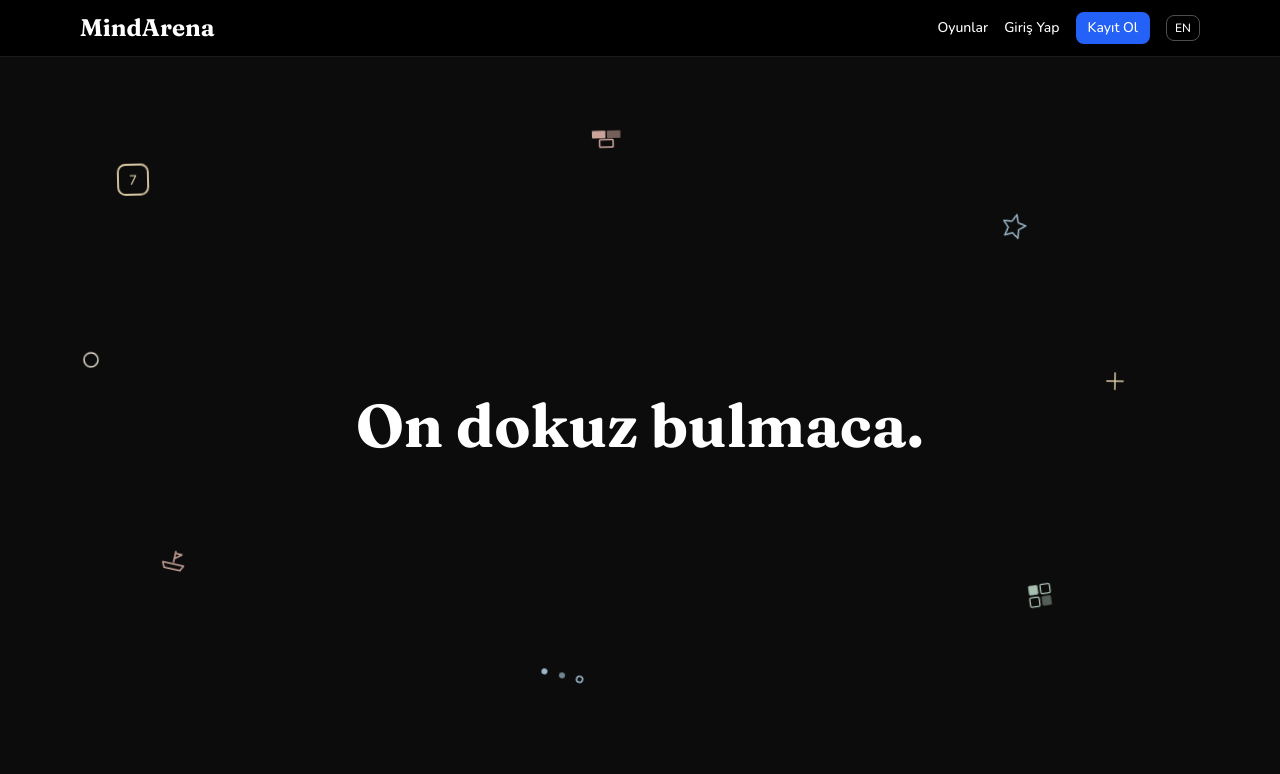
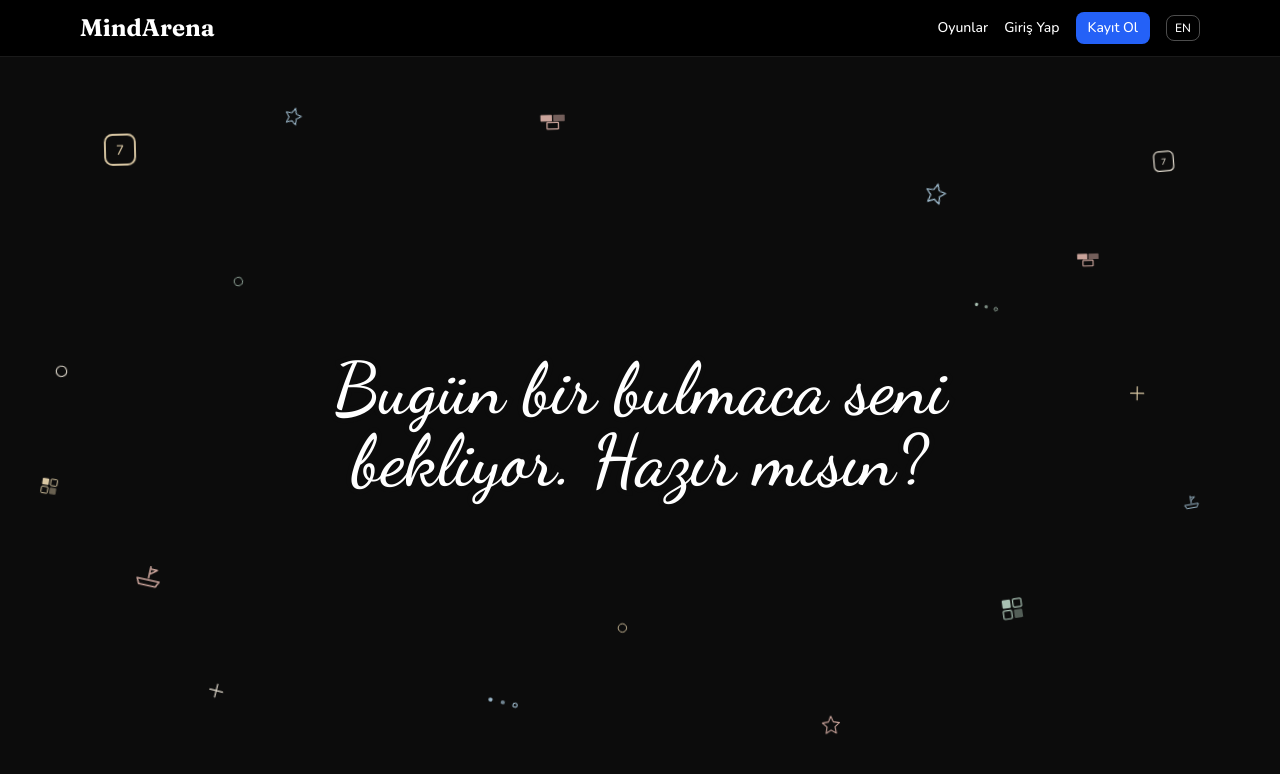
Before and after one commit to Duhterakturk/mindarena, a React (Vite) app in the folder frontend/: page / in a window 1280 px wide. Shown: the top 774 px of the page. Built offline with nearby package versions, Linux system fonts and the light colour scheme; no server answers.

Commit message:
Ana sayfadaki daveti el yazısıyla yaz, etrafındaki işaretleri çoğalt.

```diff
--- a/frontend/index.html
+++ b/frontend/index.html
@@ -8,7 +8,7 @@
     <meta name="theme-color" content="#f3eee4" />
     <link rel="preconnect" href="https://fonts.googleapis.com" />
     <link rel="preconnect" href="https://fonts.gstatic.com" crossorigin />
-    <link href="https://fonts.googleapis.com/css2?family=Fraunces:opsz,wght@9..144,560;9..144,680&family=Nunito:wght@500;700;800&display=swap" rel="stylesheet" />
+    <link href="https://fonts.googleapis.com/css2?family=Dancing+Script:wght@600&family=Fraunces:opsz,wght@9..144,560;9..144,680&family=Nunito:wght@500;700;800&display=swap" rel="stylesheet" />
     <link rel="manifest" href="/manifest.webmanifest" />
     <link rel="icon" type="image/png" sizes="192x192" href="/icons/icon-192.png" />
     <link rel="apple-touch-icon" href="/icons/icon-192.png" />
--- a/frontend/src/i18n/locales/en.json
+++ b/frontend/src/i18n/locales/en.json
@@ -9,7 +9,7 @@
     "logout": "Log Out"
   },
   "home": {
-    "title": "Nineteen puzzles."
+    "title": "A puzzle is waiting for you today. Ready?"
   },
   "auth": {
     "email": "Email",
--- a/frontend/src/i18n/locales/tr.json
+++ b/frontend/src/i18n/locales/tr.json
@@ -9,7 +9,7 @@
     "logout": "Çıkış Yap"
   },
   "home": {
-    "title": "On dokuz bulmaca."
+    "title": "Bugün bir bulmaca seni bekliyor. Hazır mısın?"
   },
   "auth": {
     "email": "E-posta",
--- a/frontend/src/pages/Home.jsx
+++ b/frontend/src/pages/Home.jsx
@@ -2,14 +2,24 @@ import { Link } from "react-router-dom";
 import { useTranslation } from "react-i18next";
 
 const MARKS = [
-  { top: "16%", left: "9%", delay: "0s", duration: "13s", rot: "-8deg", color: "#d9c7a3", node: "digit" },
-  { top: "22%", left: "78%", delay: "1.2s", duration: "15s", rot: "10deg", color: "#9bb7c9", node: "star" },
-  { top: "68%", left: "12%", delay: "0.6s", duration: "12s", rot: "6deg", color: "#c9a39a", node: "ship" },
-  { top: "72%", left: "80%", delay: "1.8s", duration: "14s", rot: "-12deg", color: "#a8c0b2", node: "grid" },
-  { top: "40%", left: "6%", delay: "2.1s", duration: "16s", rot: "4deg", color: "#e4ddd0", node: "ring" },
-  { top: "44%", left: "86%", delay: "0.4s", duration: "11s", rot: "-6deg", color: "#d9c7a3", node: "plus" },
-  { top: "84%", left: "42%", delay: "1.5s", duration: "13s", rot: "8deg", color: "#9bb7c9", node: "path" },
-  { top: "10%", left: "46%", delay: "2.4s", duration: "15s", rot: "-4deg", color: "#c9a39a", node: "brick" },
+  { top: "12%", left: "8%", delay: "0s", duration: "13s", rot: "-8deg", scale: 1, color: "#d9c7a3", node: "digit" },
+  { top: "18%", left: "72%", delay: "1.2s", duration: "15s", rot: "10deg", scale: 0.85, color: "#9bb7c9", node: "star" },
+  { top: "70%", left: "10%", delay: "0.6s", duration: "12s", rot: "6deg", scale: 1.05, color: "#c9a39a", node: "ship" },
+  { top: "74%", left: "78%", delay: "1.8s", duration: "14s", rot: "-12deg", scale: 0.9, color: "#a8c0b2", node: "grid" },
+  { top: "42%", left: "4%", delay: "2.1s", duration: "16s", rot: "4deg", scale: 0.75, color: "#e4ddd0", node: "ring" },
+  { top: "46%", left: "88%", delay: "0.4s", duration: "11s", rot: "-6deg", scale: 0.8, color: "#d9c7a3", node: "plus" },
+  { top: "88%", left: "38%", delay: "1.5s", duration: "13s", rot: "8deg", scale: 0.7, color: "#9bb7c9", node: "path" },
+  { top: "8%", left: "42%", delay: "2.4s", duration: "15s", rot: "-4deg", scale: 0.85, color: "#c9a39a", node: "brick" },
+  { top: "8%", left: "22%", delay: "0.8s", duration: "14s", rot: "12deg", scale: 0.7, color: "#9bb7c9", node: "star" },
+  { top: "14%", left: "90%", delay: "1.6s", duration: "12s", rot: "-10deg", scale: 0.65, color: "#e4ddd0", node: "digit" },
+  { top: "30%", left: "18%", delay: "2.2s", duration: "16s", rot: "7deg", scale: 0.6, color: "#a8c0b2", node: "ring" },
+  { top: "28%", left: "84%", delay: "0.3s", duration: "13s", rot: "-8deg", scale: 0.75, color: "#c9a39a", node: "brick" },
+  { top: "58%", left: "3%", delay: "1.1s", duration: "15s", rot: "5deg", scale: 0.7, color: "#d9c7a3", node: "grid" },
+  { top: "60%", left: "92%", delay: "2.6s", duration: "11s", rot: "-14deg", scale: 0.65, color: "#9bb7c9", node: "ship" },
+  { top: "86%", left: "16%", delay: "0.9s", duration: "14s", rot: "9deg", scale: 0.8, color: "#e4ddd0", node: "plus" },
+  { top: "90%", left: "64%", delay: "1.9s", duration: "16s", rot: "-5deg", scale: 0.75, color: "#c9a39a", node: "star" },
+  { top: "34%", left: "76%", delay: "2.8s", duration: "12s", rot: "11deg", scale: 0.55, color: "#a8c0b2", node: "path" },
+  { top: "78%", left: "48%", delay: "0.2s", duration: "15s", rot: "-7deg", scale: 0.6, color: "#d9c7a3", node: "ring" },
 ];
 
 function Mark({ kind }) {
@@ -84,9 +94,9 @@ export default function Home() {
   return (
     <div className="home-desk">
       <div className="pointer-events-none absolute inset-0" aria-hidden="true">
-        {MARKS.map((mark) => (
+        {MARKS.map((mark, index) => (
           <span
-            key={`${mark.node}-${mark.top}`}
+            key={index}
             className="home-mark"
             style={{
               top: mark.top,
@@ -97,12 +107,14 @@ export default function Home() {
               "--rot": mark.rot,
             }}
           >
-            <Mark kind={mark.node} />
+            <span style={{ zoom: mark.scale }}>
+              <Mark kind={mark.node} />
+            </span>
           </span>
         ))}
       </div>
       <div className="relative z-10 min-h-[calc(100vh-4rem)] flex items-center justify-center px-6">
-        <h1 className="font-display text-4xl sm:text-6xl font-semibold text-white text-center text-balance leading-[1.05]">
+        <h1 className="home-line font-hand text-5xl sm:text-7xl font-semibold text-white text-center text-balance leading-[1.15] max-w-3xl">
           <Link to="/games" className="hover:text-white/80">
             {t("home.title")}
           </Link>
--- a/frontend/src/styles/index.css
+++ b/frontend/src/styles/index.css
@@ -217,6 +217,11 @@ textarea,
   overflow: hidden;
 }
 
+.home-line {
+  -webkit-text-stroke: 10px #0c0c0c;
+  paint-order: stroke fill;
+}
+
 .home-mark {
   position: absolute;
   animation: drift var(--dur, 12s) ease-in-out infinite;
--- a/frontend/tailwind.config.js
+++ b/frontend/tailwind.config.js
@@ -23,6 +23,7 @@ export default {
       fontFamily: {
         sans: ["Nunito", "system-ui", "sans-serif"],
         display: ["Fraunces", "Georgia", "serif"],
+        hand: ["Dancing Script", "cursive"],
       },
     },
   },
```
